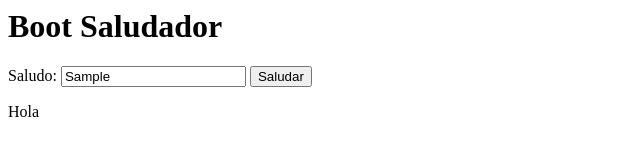
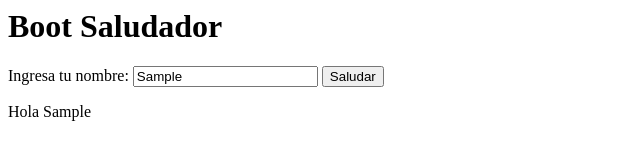
Before and after one commit to jhulss/tareaBootSaludador, a website built with Parcel: page index.html in a window 1280 px wide. Both pictures are taken after typing "Sample" into the empty fields and a click on the input "Saludar". Shown: the whole page, without its empty margins (0-640 px from the left). Built offline with nearby package versions, Linux system fonts and the light colour scheme.

Commit message:
El boot saluda al usuario por su nombre

```diff
--- a/index.html
+++ b/index.html
@@ -2,7 +2,7 @@
   <body>
     <h1>Boot Saludador</h1>
     <form id="saludo-form">
-      <label for="saludo">Saludo:</label>
+      <label for="saludo">Ingresa tu nombre:</label>
       <input type="text" id="saludo" />
       <input type="submit" value="Saludar" id="saludar-button" />
     </form>
--- a/src/sumador.js
+++ b/src/sumador.js
@@ -1,5 +1,5 @@
-function saludar() {
-  return "Hola";
+function saludar(nombre) {
+  return "Hola " + nombre;
 }
 
 export default saludar;
```
